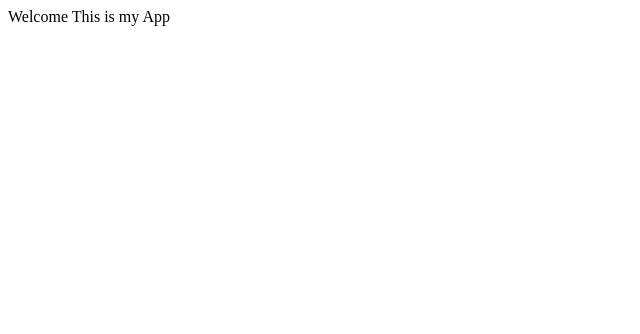
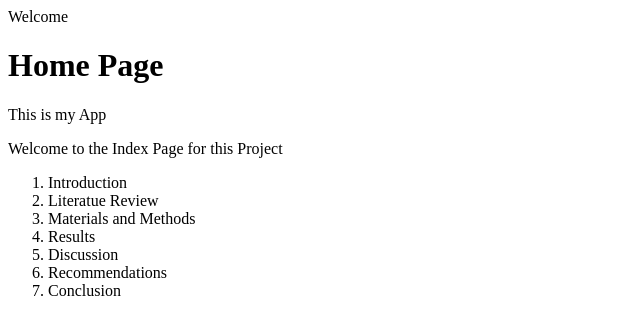
Before and after one commit to anumbajoe/test_repo, a plain HTML site: page index.html in a window 1280 px wide. Shown: the whole page, without its empty margins (0-640 px from the left). Drawn offline with Linux system fonts and the light colour scheme.

Commit message:
updated listing of index and added content to app.js

```diff
--- a/app.js
+++ b/app.js
@@ -0,0 +1 @@
+console.log("hello");
--- a/index.html
+++ b/index.html
@@ -2,6 +2,17 @@
 <html>
     <title>My App</title>
     <head>   Welcome </head>
-    <body>This is my App</body>
+    <body><h1>Home Page</h1>This is my App
+    <P>Welcome to the Index Page for this Project</P>
+    <ol>
+        <li>Introduction</li>
+        <li>Literatue Review</li>
+        <li>Materials and Methods</li>
+        <li>Results</li>
+        <li>Discussion</li>
+        <li>Recommendations</li>
+        <li>Conclusion</li>
+    </ol>
+    </body>
 
 </html>
```
